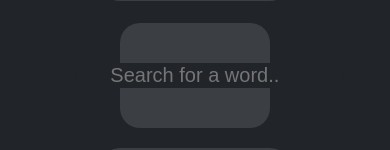
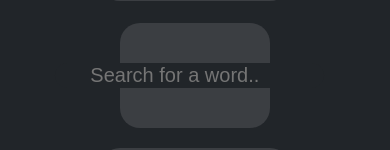
Before and after one commit to CrypticMango/dicionary-web-app, a React (Create React App) app: page / in a window 390 px wide. Shown: the part 199-349 px from the top of the page. Built offline with nearby package versions, Linux system fonts and the light colour scheme; the HTML template or start-up script is replaced by a standard one.

Commit message:
added more mobile breakpoints

```diff
--- a/src/Dictionary.css
+++ b/src/Dictionary.css
@@ -17,9 +17,23 @@
     box-sizing: none;
 }
 
-@media (min-width: 300px) and (max-width: 500px)
+@media (min-width: 400px) and (max-width: 500px)
 {.Dictionary input {
     font-size: 20px;
     position: relative;
     right: 60px;
 } }
+
+@media (min-width: 321px) and (max-width: 399px)
+{.Dictionary input {
+    font-size: 20px;
+    position: relative;
+    right: 80px;
+} }
+
+@media (min-width: 300px) and (max-width: 320px)
+{.Dictionary input {
+    font-size: 20px;
+    position: relative;
+    right: 100px;
+} }
```
